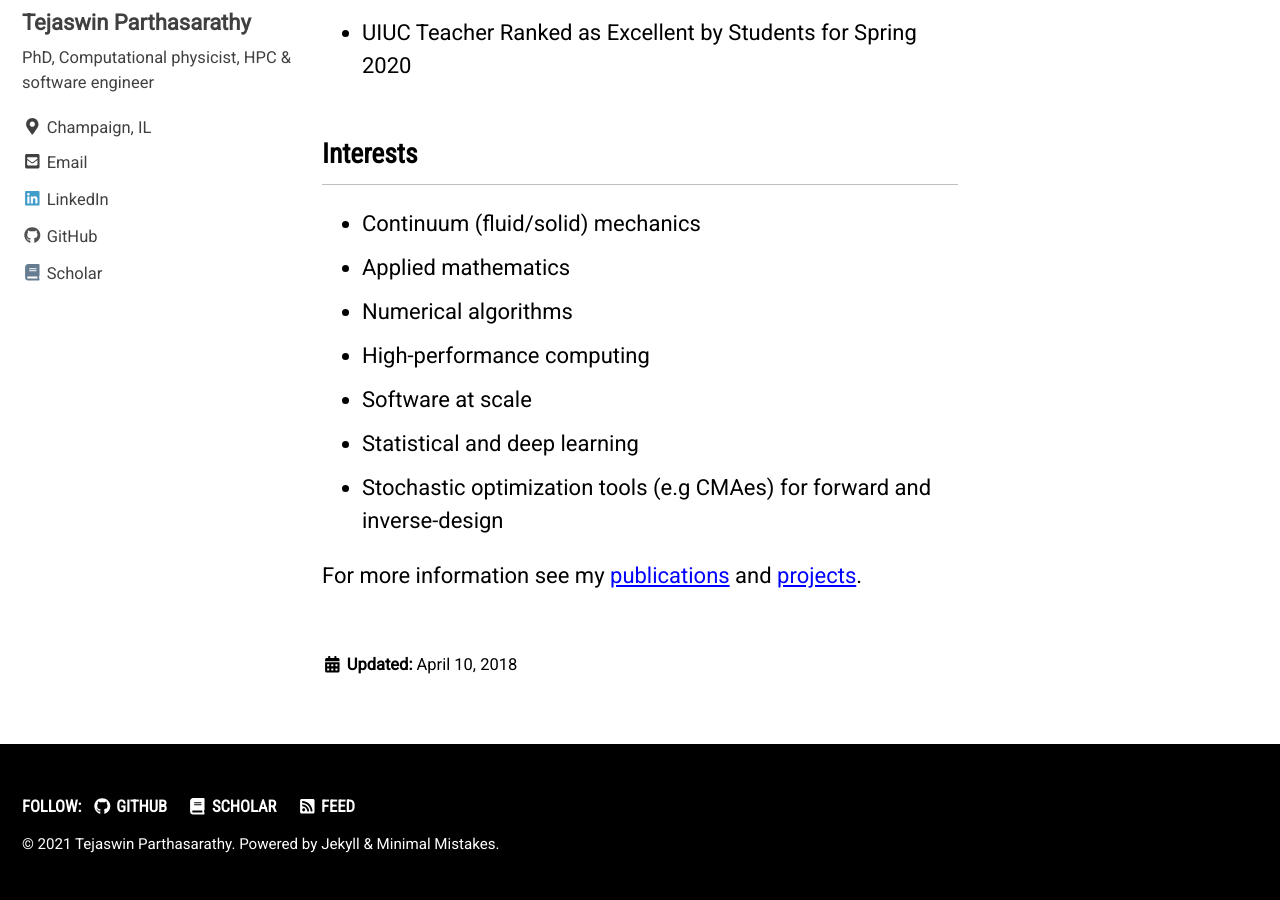
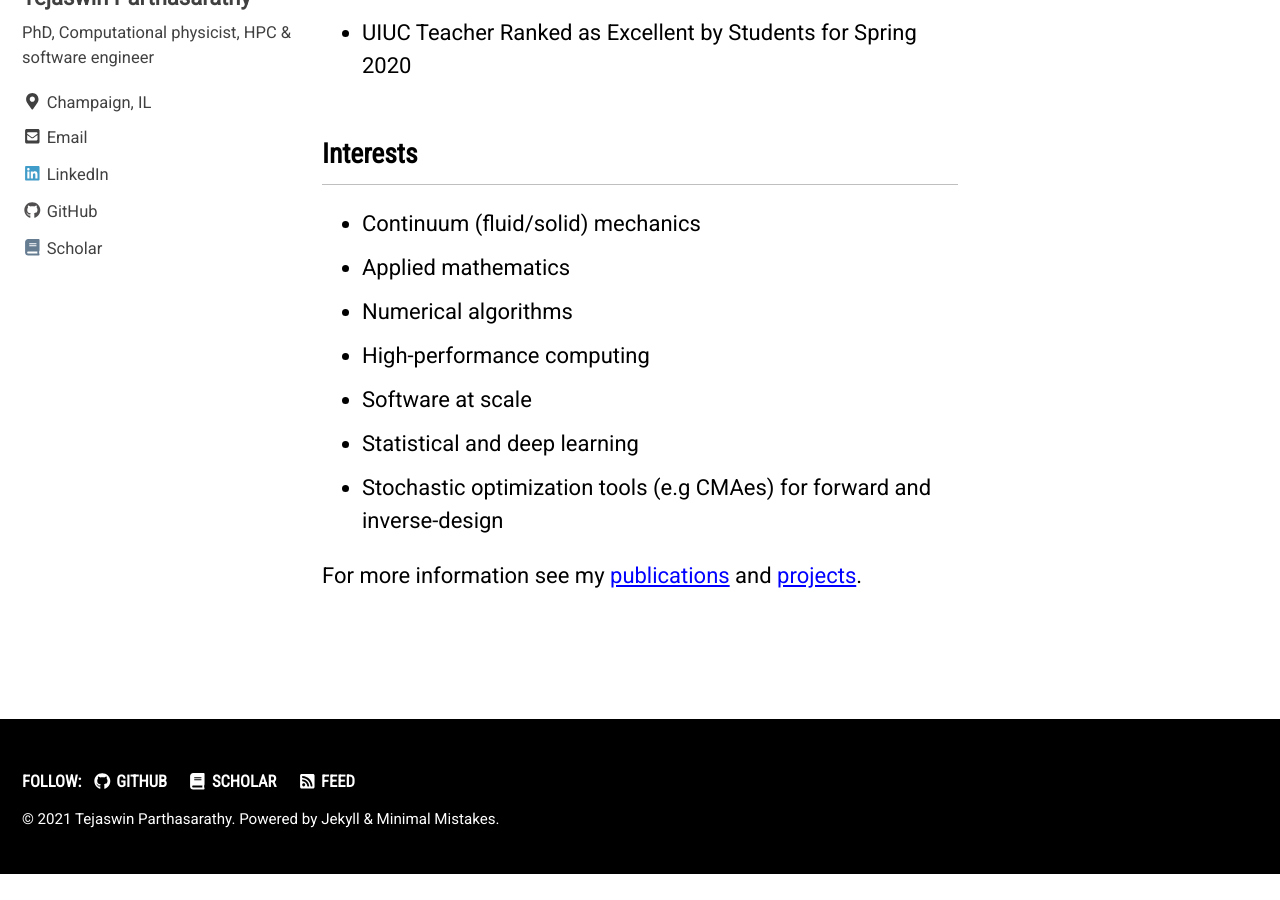
Before and after one commit to parthas1/parthas1.github.io, a Jekyll site: the page built from _pages/bio.md, in a window 1280 px wide and 900 px high, scrolled down 2328 px. Built offline with Jekyll 4.4.1, drawn with Linux system fonts in a browser that asks for light colours; nearby versions of some CDN libraries; after the commit the page ends 3203 px from its top, so only the background shows below that; some of the changed lines change nothing that is shown.

Commit message:
refactor : unwanted last modified time

```diff
--- a/_pages/bio.md
+++ b/_pages/bio.md
@@ -3,7 +3,6 @@ layout: single
 permalink: /bio/
 title: "Bio"
 excerpt: "Bio"
-last_modified_at: 2018-04-10T08:41:35-04:00
 feature_row:
   - image_path:
     alt: "resume"
```
